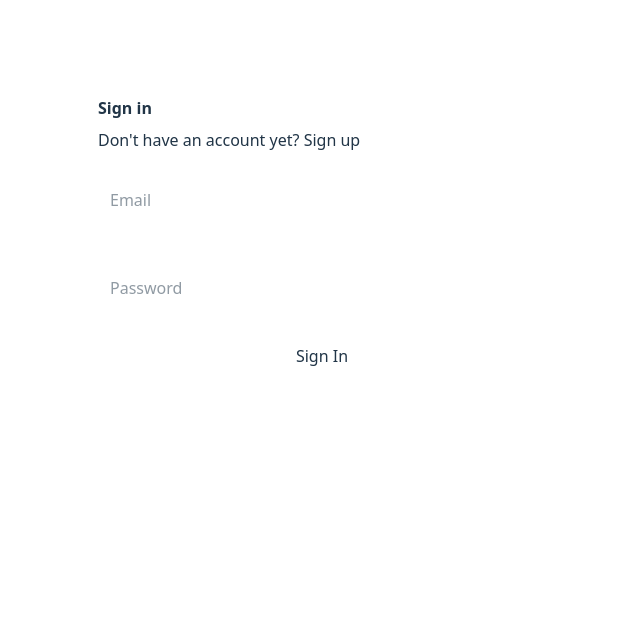
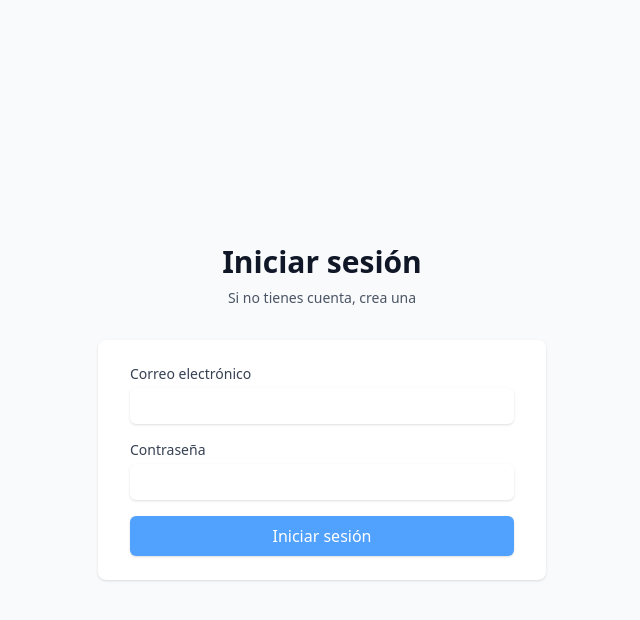
Before and after one commit to DanielCarrenoMar/Vacaciones-BNC, a React (Vite) app: page /auth/login in a window 1280 px wide. Shown: the top 620 px of the page, without its empty margins (318-958 px from the left). Built offline with nearby package versions, Linux system fonts and the light colour scheme; no server answers; the database is empty.

Commit message:
feat: poder iniciar sesion y con verificacion de email

```diff
--- a/src/ui/pages/auth/login.tsx
+++ b/src/ui/pages/auth/login.tsx
@@ -1,66 +1,102 @@
-import { useState } from "react";
+import { useEffect, useState } from "react";
 import { Link, useNavigate } from "react-router-dom";
 import supabase from "../../../data/supabase"
+import { userRepo } from "#repository/databaseRepositoryImpl.tsx";
+import type { User } from "#domain/models.ts";
 
 export default function LoginPage() {
-  const [email, setEmail] = useState("");
-  const [password, setPassword] = useState("");
+  const navigate = useNavigate();
+  const [users, setUsers] = useState<User[]>([]);
   const [error, setError] = useState("");
-  const [loading, setLoading] = useState(false);
 
-  const navigate = useNavigate();
+  useEffect(() => {
+    const fetchUsers = async () => {
+      const { data, error } = await userRepo.getAll();
+      if (data) setUsers(data)
+      if (error) console.error(error);
+    };
+    fetchUsers();
+  }, []);
 
-  const handleSignIn = async (e) => {
+  async function handleSubmit(e: any) {
     e.preventDefault();
-    const { data, error } = await supabase.auth.signInWithPassword({
-      email,
-      password,
-    });
+    const form = e.target as HTMLFormElement;
+    const submitBtn = form.querySelector('button[type="submit"]') as HTMLButtonElement | null;
+    if (submitBtn) submitBtn.disabled = true;
 
-    if (error) {
-      setError(error.message); // Set the error message if sign-in fails
-    } else {
-      // Redirect or perform any necessary actions after successful sign-in
-      //navigate("/dashboard");
+    const email = (form.email as HTMLInputElement).value;
+    const password = (form.password as HTMLInputElement).value;
+
+    try {
+      if (!users.map(u => u.email).includes(email)) {
+        setError('El correo no autorizado.');
+        return;
       }
 
-    if (data) {
+      const { error: signError } = await supabase.auth.signInWithPassword({ email, password });
+
+      if (signError) {
+        setError(signError.message ?? String(signError));
+        return;
+      }
+
+      // success
       setError("");
+      navigate('/');
+    } catch (err: any) {
+      setError(err?.message ?? String(err));
+    } finally {
+      if (submitBtn) submitBtn.disabled = false;
     }
-  };
+  }
 
   return (
+    <div className="min-h-screen flex items-center justify-center bg-gray-50 py-12 px-4 sm:px-6 lg:px-8">
+      <div className="max-w-md w-full space-y-8">
         <div>
-      <form onSubmit={handleSignIn} className="max-w-md m-auto pt-24">
-        <h2 className="font-bold pb-2">Sign in</h2>
-        <p>
-          Don't have an account yet? <Link to="/signup">Sign up</Link>
+          <h2 className="mt-6 text-center text-3xl font-extrabold text-gray-900">Iniciar sesión</h2>
+          <p className="mt-2 text-center text-sm text-gray-600">
+            Si no tienes cuenta, <Link to="/auth/register">crea una</Link>
           </p>
-        <div className="flex flex-col py-4">
-          {/* <label htmlFor="Email">Email</label> */}
+        </div>
+
+        <div className="rounded-lg bg-white px-8 py-6 shadow">
+          <form className="space-y-4" onSubmit={handleSubmit}>
+            <div>
+              <label htmlFor="email" className="block text-sm font-medium text-gray-700">Correo electrónico</label>
               <input
-            onChange={(e) => setEmail(e.target.value)}
-            className="p-3 mt-2"
+                id="email"
+                name="email"
                 type="email"
-            name="email"
-            id="email"
-            placeholder="Email"
+                required
+                className="mt-1 block w-full rounded-md border-gray-300 shadow-sm focus:border-indigo-500 focus:ring-indigo-500 sm:text-sm p-2"
               />
             </div>
-        <div className="flex flex-col py-4">
-          {/* <label htmlFor="Password">Password</label> */}
+
+            <div>
+              <label htmlFor="password" className="block text-sm font-medium text-gray-700">Contraseña</label>
               <input
-            onChange={(e) => setPassword(e.target.value)}
-            className="p-3 mt-2"
+                id="password"
+                name="password"
                 type="password"
-            name="password"
-            id="password"
-            placeholder="Password"
+                required
+                minLength={6}
+                className="mt-1 block w-full rounded-md border-gray-300 shadow-sm focus:border-indigo-500 focus:ring-indigo-500 sm:text-sm p-2"
               />
             </div>
-        <button className="w-full mt-4">Sign In</button>
+
+            <div>
+              <button
+                type="submit"
+                className="bg-blue-400 text-white w-full py-2 px-4 rounded-md shadow-sm hover:bg-blue-500"
+              >
+                Iniciar sesión
+              </button>
+            </div>
             {error && <p className="text-red-600 text-center pt-4">{error}</p>}
           </form>
         </div>
+      </div>
+    </div>
   );
 }
--- a/src/ui/pages/auth/register.tsx
+++ b/src/ui/pages/auth/register.tsx
@@ -11,10 +11,7 @@ export default function RegisterPage() {
     useEffect(() => {
         const fetchUsers = async () => {
             const { data, error } = await userRepo.getAll();
-            if (data) {
-                console.log("Usuarios registrados:", data);
-                setUsers(data)
-            }
+            if (data) setUsers(data)
             if (error) console.error(error);
         };
         fetchUsers();
@@ -60,7 +57,7 @@ export default function RegisterPage() {
                 <div>
                     <h2 className="mt-6 text-center text-3xl font-extrabold text-gray-900">Crear cuenta</h2>
                     <p className="mt-2 text-center text-sm text-gray-600">
-                        Usa tu correo para registrarte o inicia con Google
+                        Usa tu correo para registrarte
                     </p>
                 </div>
 
```
Lines whose indentation alone changed are shown as unchanged.
